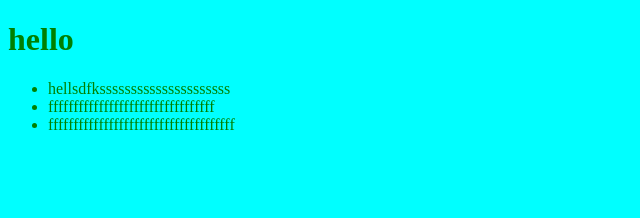
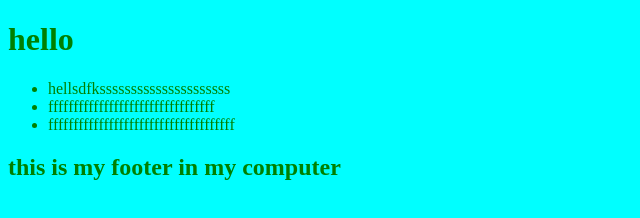
Before and after one commit to sophorneng/test_2021, a plain HTML site: page index.html in a window 1280 px wide. Shown: the whole page, without its empty margins (0-640 px from the left). Drawn offline with Linux system fonts and the light colour scheme.

Commit message:
add footer

```diff
--- a/index.html
+++ b/index.html
@@ -16,5 +16,6 @@
         <li>fffffffffffffffffffffffffffffffffffff</li>
         <a href=""></a>
     </ul>
+    <h2>this is my footer in my computer</h2>
 </body>
 </html>
```
